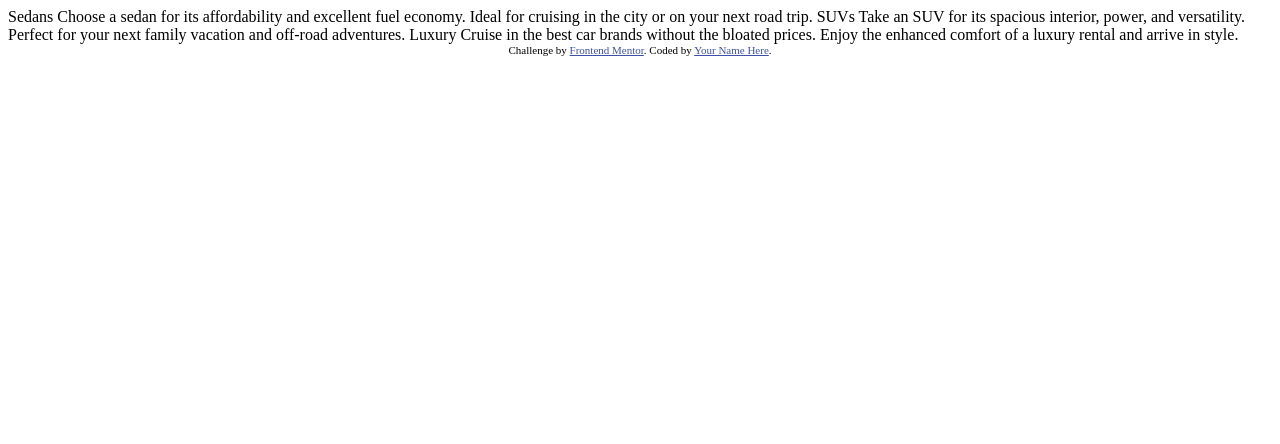
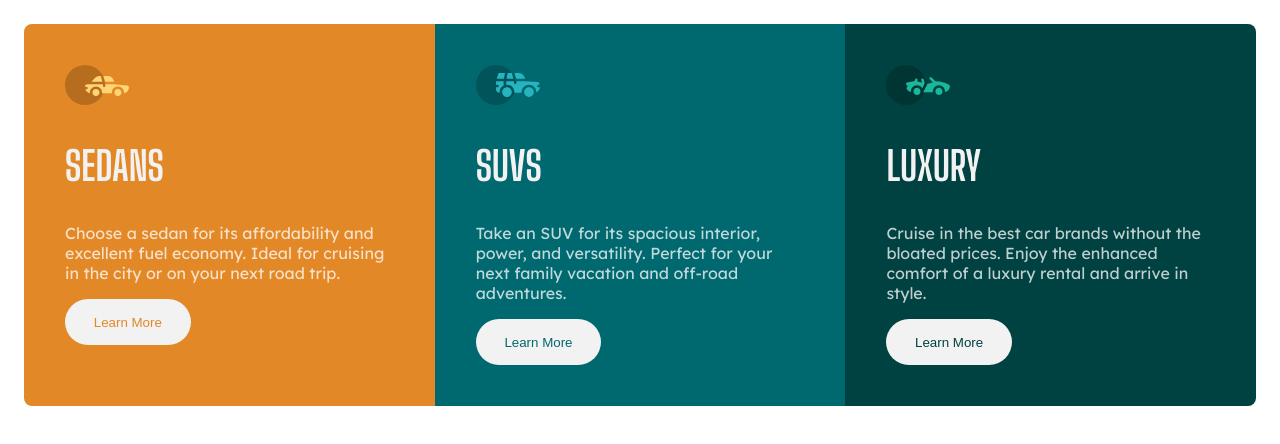
Before and after one commit to wingedotter5/3-column-preview-card, a plain HTML site: page index.html in a window 1280 px wide. Drawn offline with Linux system fonts and the light colour scheme.

Commit message:
Complete design

```diff
--- /dev/null
+++ b/index.css
@@ -0,0 +1,84 @@
+:root {
+  --bright-orange: hsl(31, 77%, 52%);
+  --dark-cyan: hsl(184, 100%, 22%);
+  --very-dark-cyan: hsl(179, 100%, 13%);
+  --transparent-white: hsla(0, 0%, 100%, 0.75);
+  --very-light-gray: hsl(0, 0%, 95%);
+}
+
+main {
+  display: flex;
+  justify-content: center;
+  align-items: center;
+  padding: 1rem;
+  max-width: 1440px;
+}
+
+.container {
+  display: grid;
+  grid-template-columns: repeat(3, 1fr);
+  border-radius: 8px;
+  overflow: hidden;
+}
+
+.column {
+  padding: 10%;
+}
+.column > h2 {
+  font-family: "Big Shoulders Display", cursive;
+  color: var(--very-light-gray);
+  font-size: 40px;
+}
+.column > p {
+  font-family: "Lexend Deca", sans-serif;
+  color: var(--transparent-white);
+}
+.column > button {
+  background: var(--very-light-gray);
+  border-radius: 50px;
+  padding: 1em 2em;
+  border: 2px solid transparent;
+  cursor: pointer;
+  max-width: 200px;
+}
+.column > button:hover {
+  color: var(--very-light-gray);
+  border: 2px solid var(--very-light-gray);
+}
+
+.column-1 {
+  background: var(--bright-orange);
+}
+.column-1 > button {
+  color: var(--bright-orange);
+}
+.column-1 > button:hover {
+  background: var(--bright-orange);
+}
+
+.column-2 {
+  background: var(--dark-cyan);
+}
+.column-2 > button {
+  color: var(--dark-cyan);
+}
+.column-2 > button:hover {
+  background: var(--dark-cyan);
+}
+
+.column-3 {
+  background: var(--very-dark-cyan);
+}
+.column-3 > button {
+  color: var(--very-dark-cyan);
+}
+.column-3 > button:hover {
+  background: var(--very-dark-cyan);
+}
+
+@media screen and (max-width: 375px) {
+  .container {
+    grid-template-rows: repeat(3, 1fr);
+    grid-template-columns: auto;
+  }
+}
--- a/index.html
+++ b/index.html
@@ -1,36 +1,61 @@
 <!DOCTYPE html>
 <html lang="en">
   <head>
-  <meta charset="UTF-8">
-  <meta name="viewport" content="width=device-width, initial-scale=1.0"> <!-- displays site properly based on user's device -->
+    <meta charset="UTF-8" />
+    <meta name="viewport" content="width=device-width, initial-scale=1.0" />
+    <!-- displays site properly based on user's device -->
 
-  <link rel="icon" type="image/png" sizes="32x32" href="./images/favicon-32x32.png">
+    <link
+      rel="icon"
+      type="image/png"
+      sizes="32x32"
+      href="./images/favicon-32x32.png"
+    />
+    <link rel="stylesheet" href="./index.css" />
+    <link rel="preconnect" href="https://fonts.googleapis.com" />
+    <link rel="preconnect" href="https://fonts.gstatic.com" crossorigin />
+    <link
+      href="https://fonts.googleapis.com/css2?family=Lexend+Deca&display=swap"
+      rel="stylesheet"
+    />
+    <link
+      href="https://fonts.googleapis.com/css2?family=Big+Shoulders+Display:wght@700&display=swap"
+      rel="stylesheet"
+    />
 
     <title>Frontend Mentor | 3-column preview card component</title>
-
-  <!-- Feel free to remove these styles or customise in your own stylesheet 👍 -->
-  <style>
-    .attribution { font-size: 11px; text-align: center; }
-    .attribution a { color: hsl(228, 45%, 44%); }
-  </style>
   </head>
   <body>
-
-  Sedans
-  Choose a sedan for its affordability and excellent fuel economy. Ideal for cruising in the city
-  or on your next road trip.
-
-  SUVs
-  Take an SUV for its spacious interior, power, and versatility. Perfect for your next family vacation
-  and off-road adventures.
-
-  Luxury
-  Cruise in the best car brands without the bloated prices. Enjoy the enhanced comfort of a luxury
-  rental and arrive in style.
-
-  <div class="attribution">
-    Challenge by <a href="https://www.frontendmentor.io?ref=challenge" target="_blank">Frontend Mentor</a>.
-    Coded by <a href="#">Your Name Here</a>.
+    <main>
+      <div class="container">
+        <div class="column column-1">
+          <img src="./images/icon-sedans.svg" alt="Sedan" />
+          <h2>SEDANS</h2>
+          <p>
+            Choose a sedan for its affordability and excellent fuel economy.
+            Ideal for cruising in the city or on your next road trip.
+          </p>
+          <button>Learn More</button>
         </div>
+        <div class="column column-2">
+          <img src="./images/icon-suvs.svg" alt="Suvs" />
+          <h2>SUVS</h2>
+          <p>
+            Take an SUV for its spacious interior, power, and versatility.
+            Perfect for your next family vacation and off-road adventures.
+          </p>
+          <button>Learn More</button>
+        </div>
+        <div class="column column-3">
+          <img src="./images/icon-luxury.svg" alt="Sedan" />
+          <h2>LUXURY</h2>
+          <p>
+            Cruise in the best car brands without the bloated prices. Enjoy the
+            enhanced comfort of a luxury rental and arrive in style.
+          </p>
+          <button>Learn More</button>
+        </div>
+      </div>
+    </main>
   </body>
 </html>
```
Lines whose indentation alone changed are shown as unchanged.
